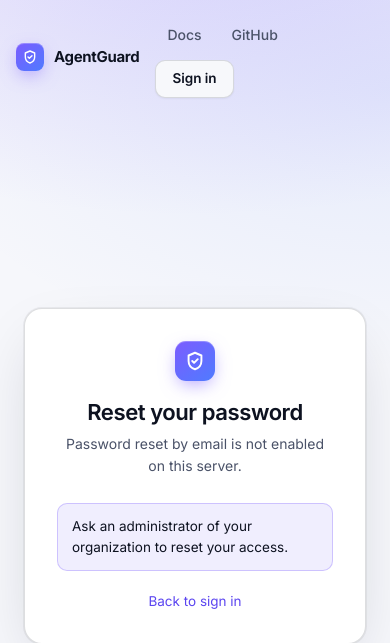
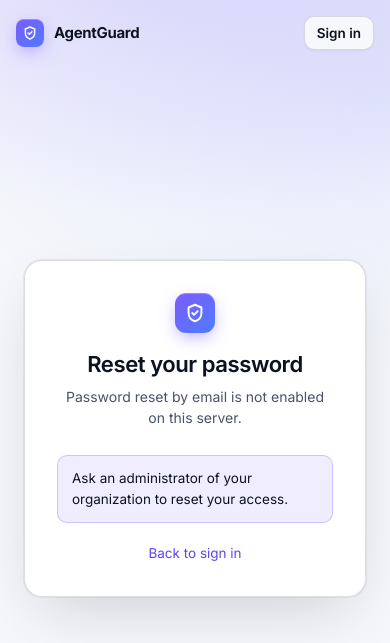
Before and after one commit to Alexm2025/agentguard, a Python web app: template src/agentguard/server/dashboard/templates/forgot.html in a window 390 px wide. Shown: the top 643 px of the page. Run offline with Jinja, Linux system fonts and the light colour scheme; the template is opened without the code that fills it, so the values that code supplies are empty.

Commit message:
Tighten mobile navigation; refresh screenshots

```diff
--- a/src/agentguard/server/dashboard/static/app.css
+++ b/src/agentguard/server/dashboard/static/app.css
@@ -407,3 +407,8 @@ textarea.code:focus { box-shadow: none; }
 .nav .count { margin-left: auto; min-width: 20px; height: 20px; padding: 0 6px; display: inline-grid; place-items: center; border-radius: 99px;
   font-size: 11px; font-weight: 700; background: var(--amber-soft); color: var(--amber); box-shadow: inset 0 0 0 1px rgba(245, 184, 75, .25); font-variant-numeric: tabular-nums; }
 @media (max-width: 880px) { .shell { background: var(--bg); } }
+@media (max-width: 640px) {
+  .topnav nav a.link { display: none; }
+  .badge { height: auto; padding: 6px 12px; line-height: 1.4; }
+  .topnav .button { height: 34px; padding: 0 12px; }
+}
```
Also changed, not shown: 4 other files.
